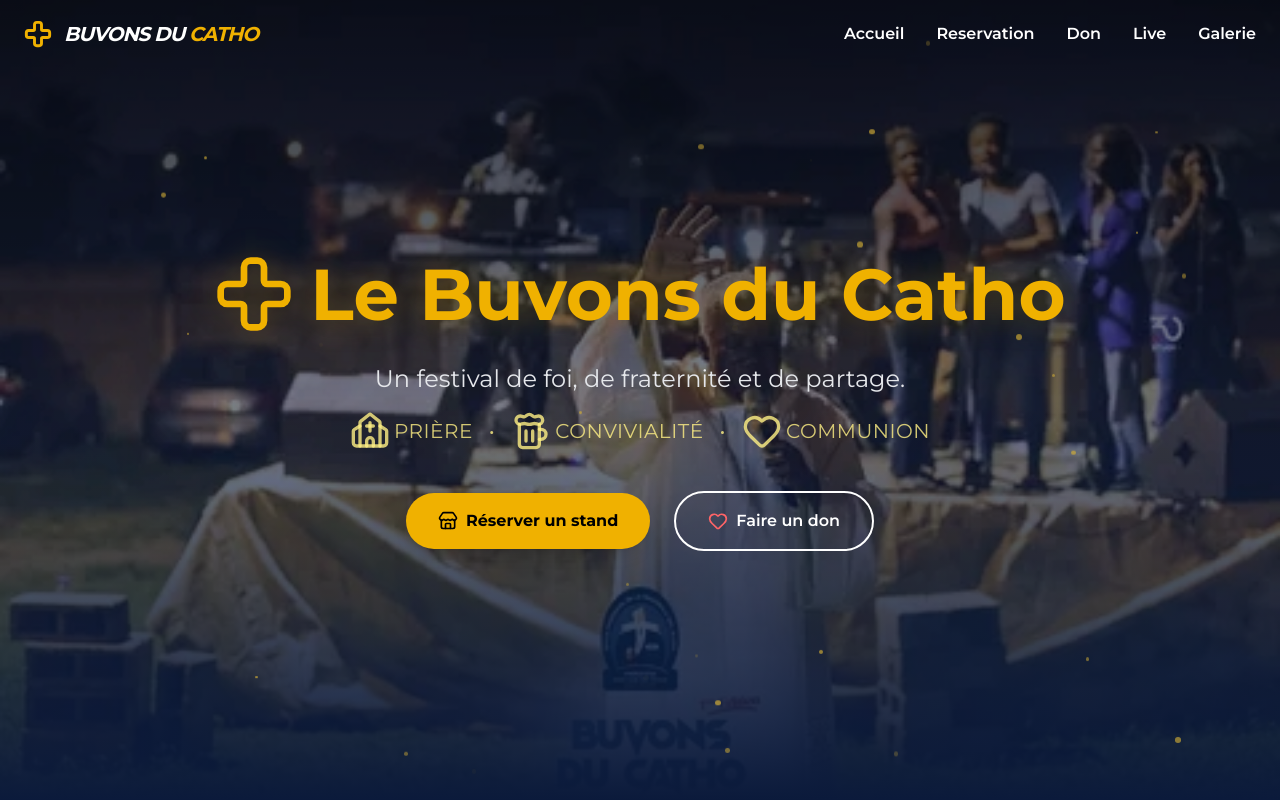
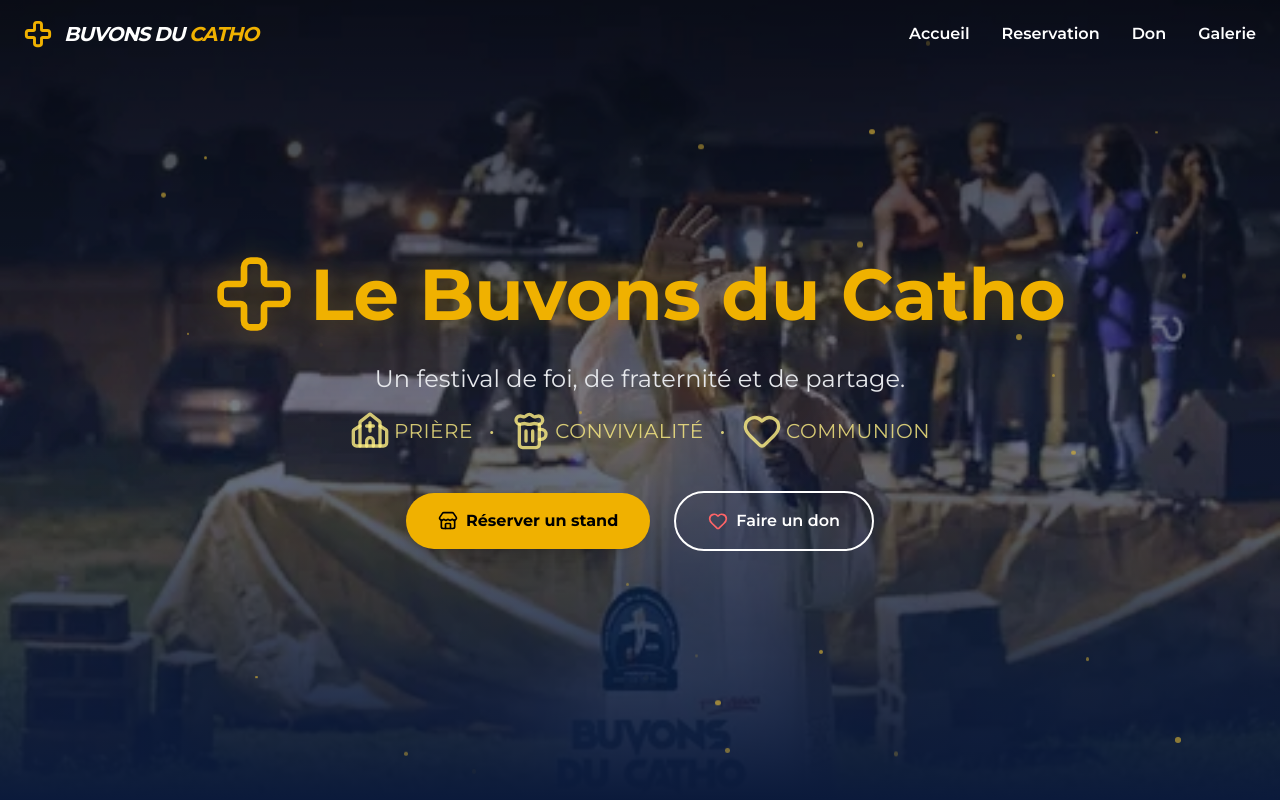
Before and after one commit to Informatics-mas/buvons-du-catho, a React (Vite) app: page / in a window 1280 px wide. Shown: the top 800 px of the page. Built offline with nearby package versions, Linux system fonts and the light colour scheme; no server answers.

Commit message:
new feature: links...

```diff
--- a/src/components/Navbar.jsx
+++ b/src/components/Navbar.jsx
@@ -38,7 +38,7 @@ function Navbar() {
 
         {/* Desktop Menu */}
         <div className="hidden md:flex gap-8 font-semibold items-center">
-          {["Accueil", "Reservation", "Don", "Live", "Galerie"].map((item) => (
+          {["Accueil", "Reservation", "Don", "Galerie"].map((item) => (
             <Link
               key={item}
               to={item === "Accueil" ? "/" : `/${item.toLowerCase()}`}
```
